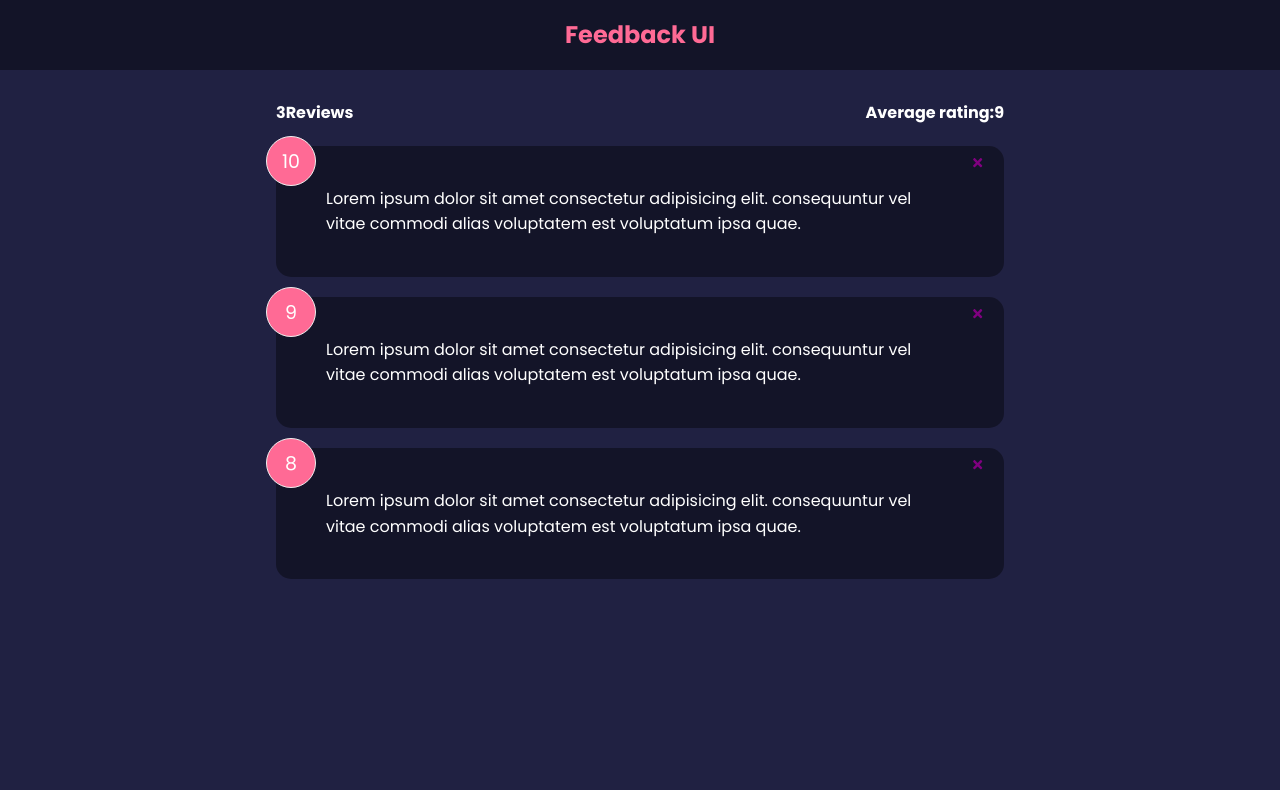
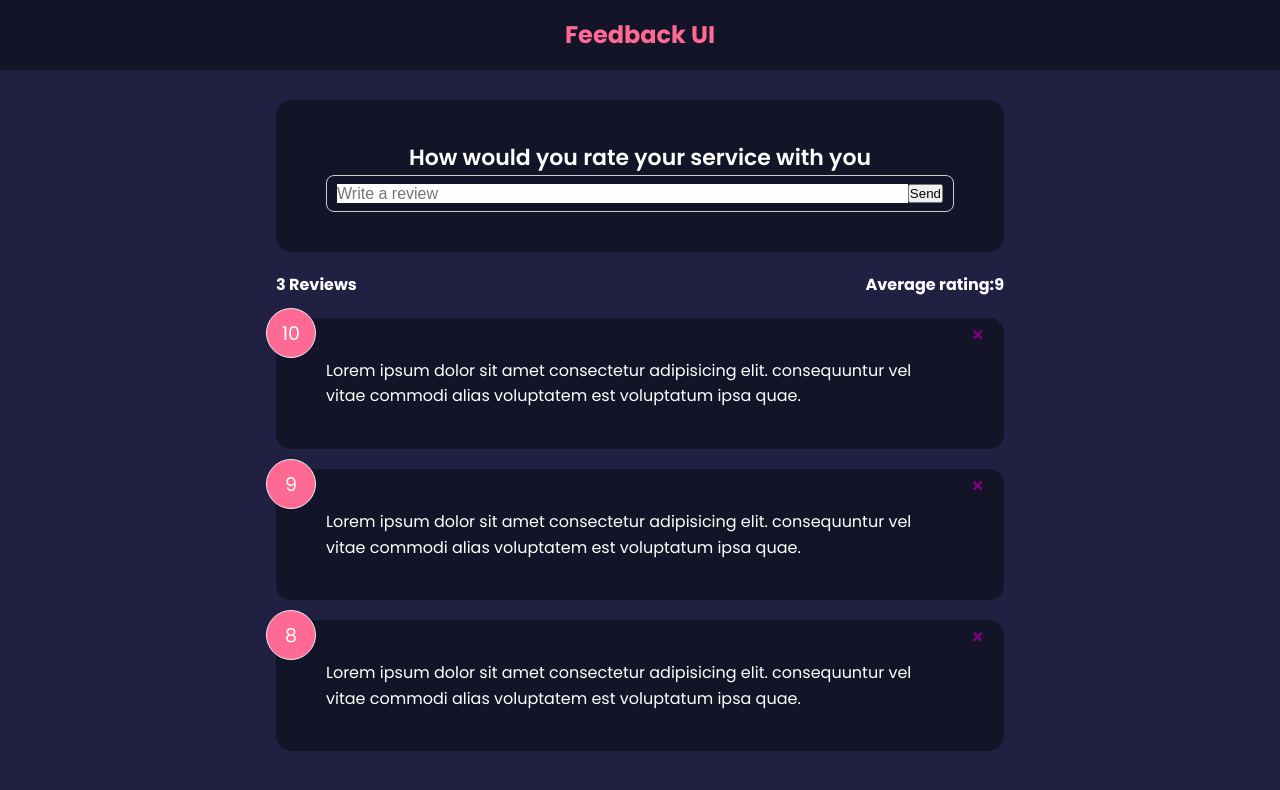
Before and after one commit to gangaprasadmohite/feedback-app, a React (Create React App) app: page / in a window 1280 px wide. Shown: the top 790 px of the page. Built offline with nearby package versions, Linux system fonts and the light colour scheme; the HTML template or start-up script is replaced by a standard one.

Commit message:
Added Feedback form

```diff
--- a/src/App.js
+++ b/src/App.js
@@ -3,6 +3,7 @@
 import FeedbackList from './components/FeedbackList';
 import FeedbackData from './data/FeedbackData';
 import FeedbackStats from './components/FeedbackStats';
+import FeedbackForm from './components/FeedbackForm';
 
 function App() {
   const [feedback, setFeedback] = useState(FeedbackData);
@@ -16,6 +17,7 @@
     <React.Fragment>
       <Header />
       <div className="container">
+        <FeedbackForm />
         <FeedbackStats feedback={feedback} />
         <FeedbackList feedback={feedback} handleDelete={deleteFeedback} />
       </div>
--- /dev/null
+++ b/src/components/FeedbackForm.jsx
@@ -0,0 +1,24 @@
+ import {useState} from 'react'
+ import Card from './shared/Card'
+
+
+ function FeedbackForm() {
+     const [text, setText] = useState('')
+     const handleTextChange = (e) => {
+          setText(e.target.value)
+     }
+   return (
+        <Card>
+            <form>
+                <h2>How would you rate your service with you</h2>
+                {}
+                <div className='input-group'>
+                    <input onChange={handleTextChange} value={text} type="text" placeholder='Write a review'/>
+                    <button type='submit'>Send</button>
+                </div>
+            </form>
+        </Card>
+    )
+ }
+
+ export default FeedbackForm
--- a/src/components/FeedbackStats.jsx
+++ b/src/components/FeedbackStats.jsx
@@ -8,7 +8,7 @@
     average = average.toFixed(1).replace(/[.,]0$/,'')
   return (
     <div className='feedback-stats'>
-        <h4>{feedback.length}Reviews</h4>
+        <h4>{feedback.length} Reviews</h4>
         <h4>Average rating:{ isNaN(average) ? 0 : average  }</h4>
     </div>
   )
```
